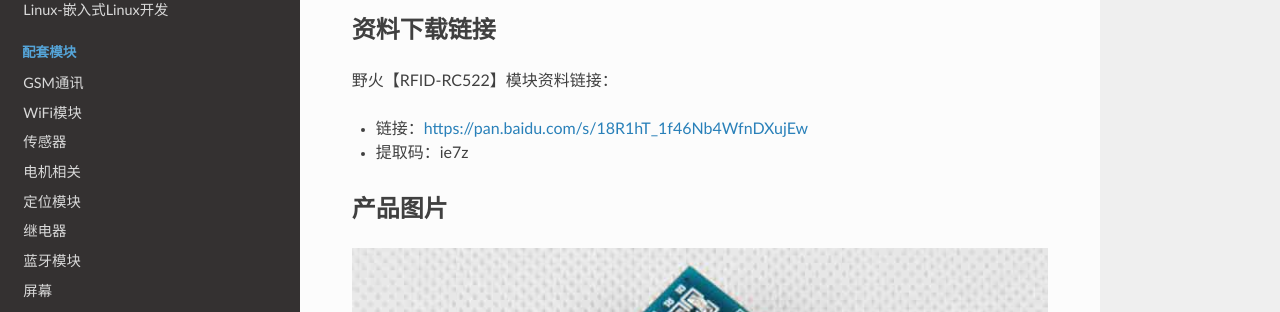
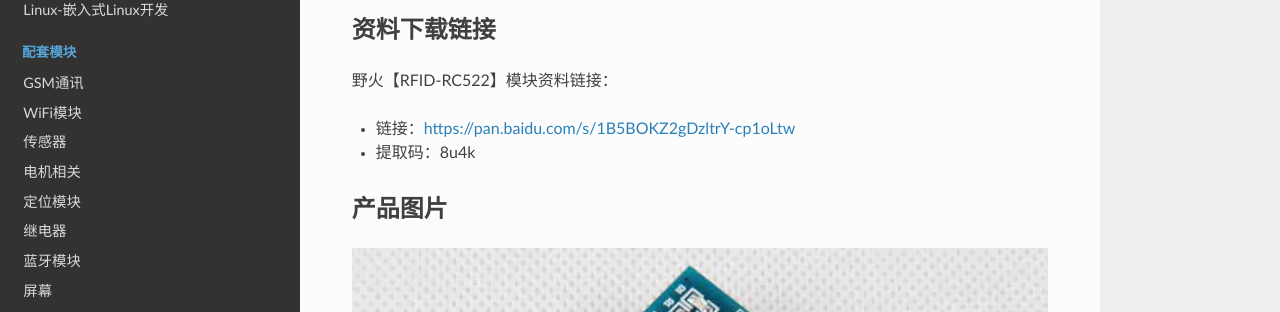
Before and after one commit to Embedfire/ebf_products, a Sphinx documentation site: the page built from documentation/module/wireless_misc/rfid_rc522.rst, in a window 1280 px wide and 1119 px high. Shown: the part 158-470 px from the top of the window. Built offline with Sphinx 7.4.7 and the Read the Docs theme 2.0.0, drawn with Linux system fonts in a browser that asks for light colours; pages that are not in the unit, such as notebooks, are missing from menus.

Commit message:
Update rfid_rc522.rst

```diff
--- a/documentation/module/wireless_misc/rfid_rc522.rst
+++ b/documentation/module/wireless_misc/rfid_rc522.rst
@@ -7,8 +7,8 @@
 
 野火【RFID-RC522】模块资料链接：
 
-- 链接：https://pan.baidu.com/s/18R1hT_1f46Nb4WfnDXujEw
-- 提取码：ie7z
+- 链接：https://pan.baidu.com/s/1B5BOKZ2gDzltrY-cp1oLtw
+- 提取码：8u4k
 
 产品图片
 --------
```
